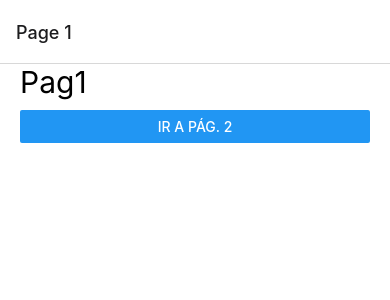
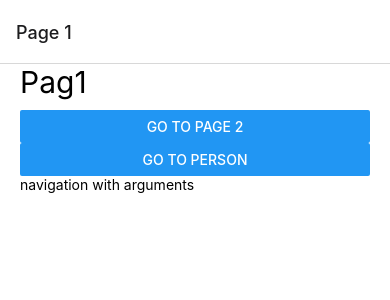
Before and after one commit to RodrigoSHL/navigation-app, a React Native app: screen /Pag1 in a window 390 px wide. Shown: the top 300 px of the page. Built offline with nearby package versions, Linux system fonts and the light colour scheme.

Commit message:
FEAT: get data from pages
Signed-off-by: RodrigoSHL <shl.catalan@gmail.com>

```diff
--- a/src/navigator/StackNavigation.tsx
+++ b/src/navigator/StackNavigation.tsx
@@ -3,6 +3,7 @@ import Pag1 from '../screen/Pag1';
 import Pag2 from '../screen/Pag2';
 import Pag3 from '../screen/Pag3';
 import Pag4 from '../screen/Pag4';
+import PersonScreen from '../screen/PersonScreen';
 
 const Stack = createStackNavigator();
 
@@ -23,6 +24,7 @@ export const StackNavigator = () => {
       <Stack.Screen name="Pag2" options={{title: "Page 2"}} component={Pag2} />
       <Stack.Screen name="Pag3" options={{title: "Page 3"}} component={Pag3} />
       <Stack.Screen name="Pag4" options={{title: "Page 4"}} component={Pag4} />
+      <Stack.Screen name="PersonScreen" options={{title: "Person"}} component={PersonScreen} />
     </Stack.Navigator>
   );
 }
--- a/src/screen/Pag1.tsx
+++ b/src/screen/Pag1.tsx
@@ -1,7 +1,8 @@
 import {StackScreenProps} from '@react-navigation/stack';
 import React from 'react';
 import {Button, Text, View} from 'react-native';
-import { styles } from '../theme/appTheme';
+import {TouchableOpacity} from 'react-native-gesture-handler';
+import {styles} from '../theme/appTheme';
 
 interface Props extends StackScreenProps<any, any> {}
 
@@ -9,7 +10,21 @@ const Pag1 = ({navigation}: Props) => {
   return (
     <View style={styles.globalMargin}>
       <Text style={styles.title}>Pag1</Text>
-      <Button title="Ir a pág. 2" onPress={() => navigation.navigate('Pag2')} />
+      <Button
+        title="Go to page 2"
+        onPress={() => navigation.navigate('Pag2')}
+      />
+
+      <Button
+        title="Go to person"
+        onPress={() => navigation.navigate('PersonScreen')}
+      />
+      <TouchableOpacity
+        onPress={() =>
+          navigation.navigate('PersonScreen', {id: 1, name: 'Pepe'})
+        }>
+        <Text>navigation with arguments</Text>
+      </TouchableOpacity>
     </View>
   );
 };
--- /dev/null
+++ b/src/screen/PersonScreen.tsx
@@ -0,0 +1,29 @@
+import {StackScreenProps} from '@react-navigation/stack';
+import React, { useEffect } from 'react';
+import {Text, View} from 'react-native';
+import {styles} from '../theme/appTheme';
+
+interface Props extends StackScreenProps<any, any> {}
+
+interface RouterParams {
+    id: number;
+    name: string;
+}
+
+const PersonScreen = ({route, navigation}: Props) => {
+  const params = route.params as RouterParams;
+
+  useEffect(() => {
+    navigation.setOptions({
+      title: params.name,
+    });
+  }, []);
+
+  return (
+    <View style={styles.globalMargin}>
+      <Text style={styles.title}>{JSON.stringify(params, null, 3)}</Text>
+    </View>
+  );
+};
+
+export default PersonScreen;
```
